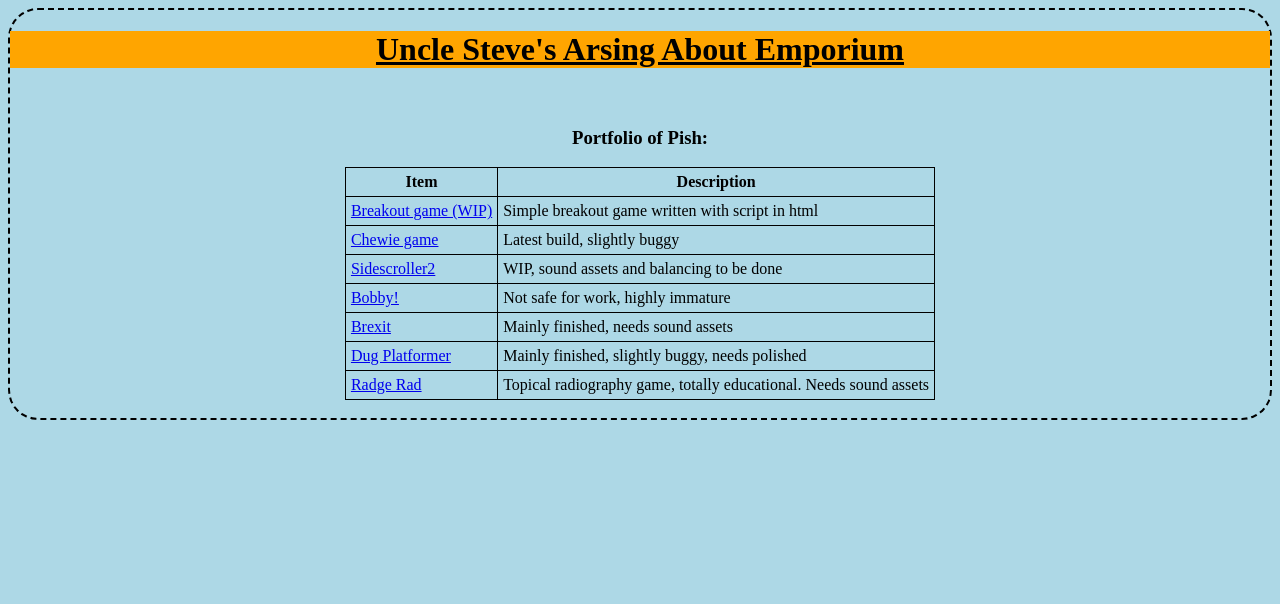
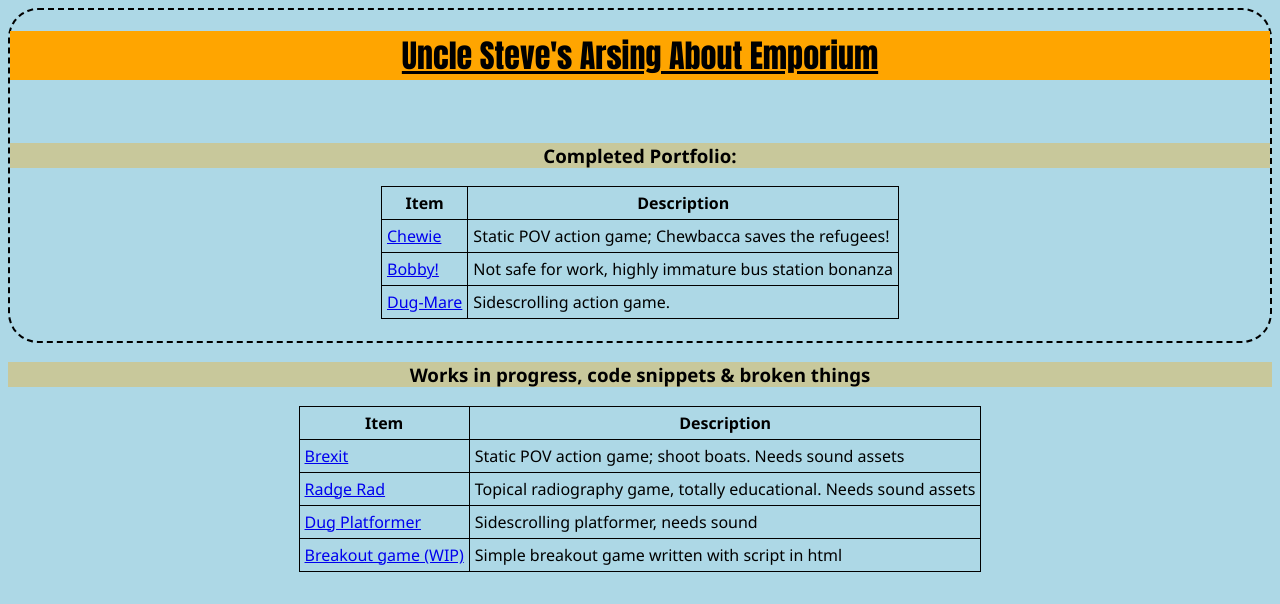
Before and after one commit to lordstanleyfour/lordstanleyfour.github.io, a plain HTML site: page index.html in a window 1280 px wide. Drawn offline with Linux system fonts and the light colour scheme.

Commit message:
Add files via upload

```diff
--- a/index.html
+++ b/index.html
@@ -4,55 +4,17 @@
 		<meta charset="utf-8">
 		<meta http-equiv="X-UA-Compatible" content="IE=edge">
 		<meta name="viewport" content="width=device-width, initial-scale=1.0">
-
+		<link rel="stylesheet" href="style.css">
 		<title>Uncle Steve's Arsing About Emporioum</title>
-
-		<style>
-			body {
-			background-color: lightblue;
-			border: 2px dashed black;
-			border-radius: 30px;
-			}
-
-			h1 {
-			background-color:orange;
-			text-align:center;
-			text-decoration:underline;
-			}
-
-			table {
-			border: 1px solid black;
-			border-collapse: collapse;
-			}
-
-			tr {
-			border-bottom: 1px solid black;
-			}
-
-			th, td {
-			border-right: 1px solid black;
-			padding: 5px
-			}
-
-			.item:hover {
-			background-color: green;
-			}
-
-			#gameTable{
-			margin-left: auto;
-			margin-right: auto;
-			}
-
-
-		</style>
 
 	</head>
 
 	<body>
-		<h1 style="text-align:center">Uncle Steve's Arsing About Emporium</h1>
+		<div id="top">
+			<h1>Uncle Steve's Arsing About Emporium</h1>
 			<br>
 
-		<h3 style="text-align: center; ">Portfolio of Pish:</h3>
+			<h3>Completed Portfolio:</h3>
 
 			<table id="gameTable">
 			<tr>
@@ -60,34 +22,49 @@
 				<th>Description</th>
 			</tr>
 			<tr>
-			<td class="item"><a href="breakout.html">Breakout game (WIP)</a></td>
-			<td>Simple breakout game written with script in html</td>
-		</tr>
-		<tr>
-			<td class="item"><a href=/chewie/Chewiegame.html>Chewie game</a></td>
-			<td>Latest build, slightly buggy</td>
-		</tr>
-		<tr>
-			<td class="item"><a href=/sidescroller/index.html>Sidescroller2</a></td>
-			<td>WIP, sound assets and balancing to be done</td>
+				<td class="item"><a href=/chewie/Chewiegame.html>Chewie</a></td>
+				<td>Static POV action game; Chewbacca saves the refugees!</td>
 			</tr>
 			<tr>
 				<td class="item"><a href=/bobby/index.html>Bobby!</a></td>
-			<td>Not safe for work, highly immature</td>
+				<td>Not safe for work, highly immature bus station bonanza</td>
+			</tr>
+			<tr>
+				<td class="item"><a href=/sidescroller/index.html>Dug-Mare</a></td>
+				<td>Sidescrolling action game. </td>
+			</tr>
+			</table>
+			<br>
+		</div>
+
+		<div>
+
+			<h3>Works in progress, code snippets & broken things</h3>
+
+			<table id="WIPTable">
+				<tr>
+					<th>Item</th>
+					<th>Description</th>
 				</tr>
 				<tr>
 					<td class="item"><a href=/brexit/brexit.html>Brexit</a></td>
-			<td>Mainly finished, needs sound assets</td>
-		</tr>
-		<tr>
-			<td class="item"><a href=/dug_platformer/index.html>Dug Platformer</a></td>
-			<td>Mainly finished, slightly buggy, needs polished</td>
+					<td>Static POV action game; shoot boats. Needs sound assets</td>
 				</tr>
 				<tr>
 					<td class="item"><a href=/radge_rad/index.html>Radge Rad</a></td>
 					<td>Topical radiography game, totally educational.  Needs sound assets</td>
 				</tr>
+				<tr>
+					<td class="item"><a href=/dug_platformer/index.html>Dug Platformer</a></td>
+					<td>Sidescrolling platformer, needs sound</td>
+				</tr>
+				<tr>
+					<td class="item"><a href="breakout.html">Breakout game (WIP)</a></td>
+					<td>Simple breakout game written with script in html</td>
+				</tr>
 				</table>
 				<br>
+		</div>
+
 	</body>
 </html>
--- /dev/null
+++ b/style.css
@@ -0,0 +1,49 @@
+body {
+    background-color: lightblue;
+    font-family:'Segoe UI', Tahoma, Geneva, Verdana, sans-serif
+    }
+
+#top {
+    border: 2px dashed black;
+    border-radius: 30px;
+}
+
+h1 {
+    font-family:Impact, Haettenschweiler, 'Arial Narrow Bold', sans-serif;
+background-color:orange;
+text-align:center;
+text-decoration:underline;
+}
+
+h3 {
+    background-color:rgba(255, 166, 0, 0.329);
+    text-align: center;
+}
+
+table {
+border: 1px solid black;
+border-collapse: collapse;
+}
+
+tr {
+border-bottom: 1px solid black;
+}
+
+th, td {
+border-right: 1px solid black;
+padding: 5px
+}
+
+.item:hover {
+background-color: green;
+}
+
+#gameTable{
+margin-left: auto;
+margin-right: auto;
+}
+
+#WIPTable {
+    margin-left: auto;
+    margin-right: auto;
+}
```
Lines whose indentation alone changed are shown as unchanged.
